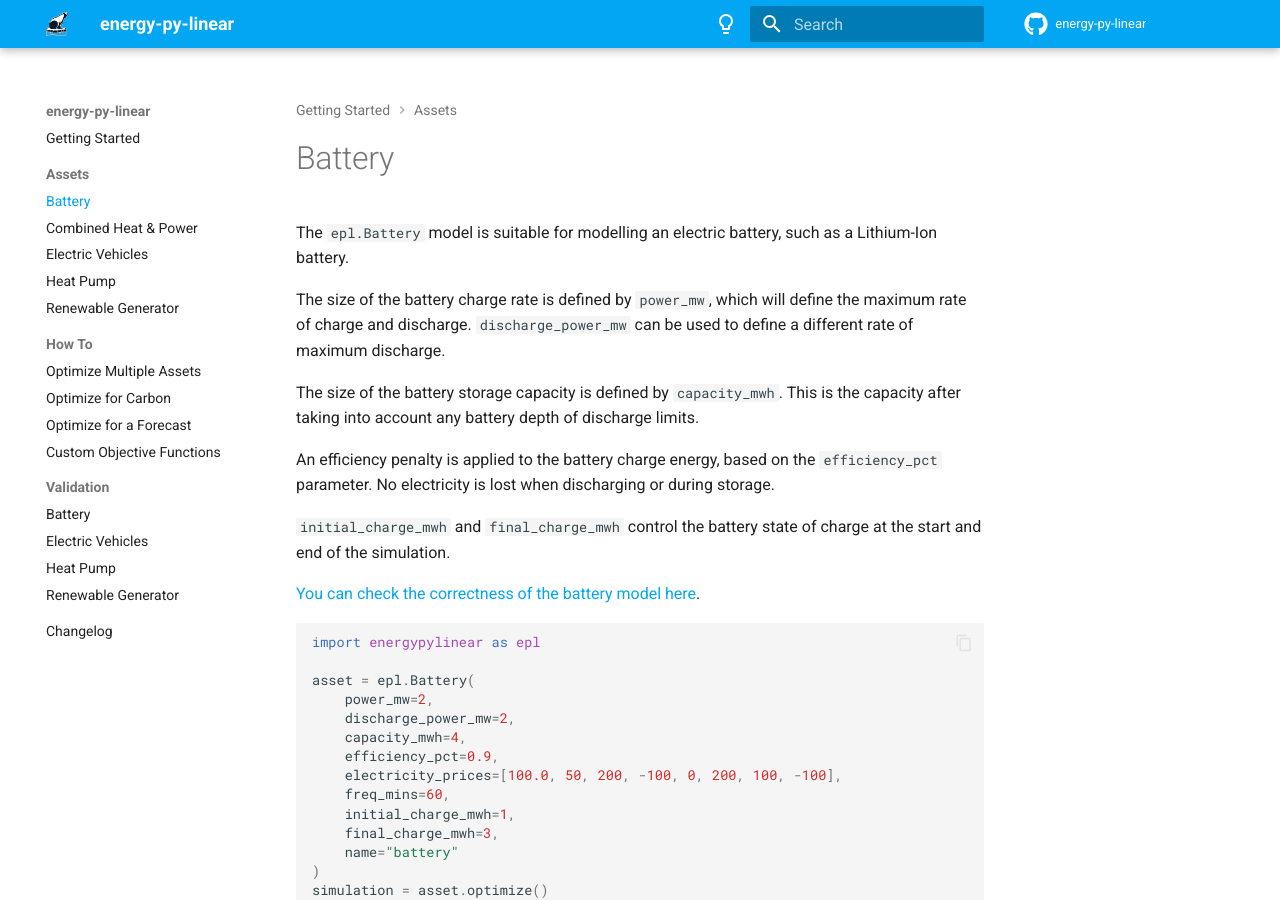
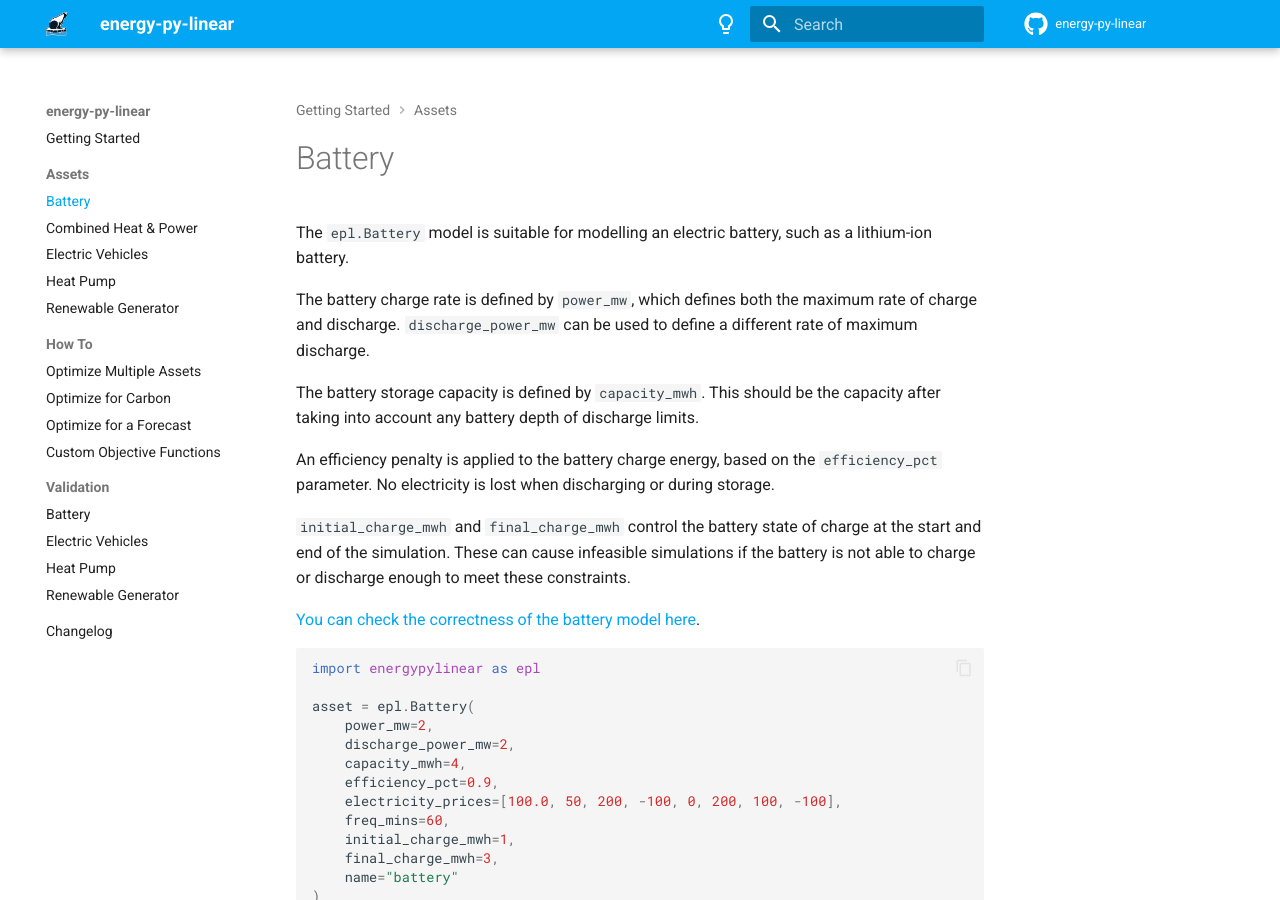
Before and after one commit to ADGEfficiency/energy-py-linear, an MkDocs documentation site: the page built from docs/docs/assets/battery.md, in a window 1280 px wide and 900 px high. Built offline with MkDocs 1.6.1 and Material for MkDocs 9.7.7, drawn with Linux system fonts in a browser that asks for light colours; comment, search, counter and statistics services are not loaded; the version menu is left out.

```diff
--- a/docs/docs/assets/battery.md
+++ b/docs/docs/assets/battery.md
@@ -1,14 +1,14 @@
 # Battery
 
-The `epl.Battery` model is suitable for modelling an electric battery, such as a Lithium-Ion battery.
+The `epl.Battery` model is suitable for modelling an electric battery, such as a lithium-ion battery.
 
-The size of the battery charge rate is defined by `power_mw`, which will define the maximum rate of charge and discharge. `discharge_power_mw` can be used to define a different rate of maximum discharge.
+The battery charge rate is defined by `power_mw`, which defines both the maximum rate of charge and discharge. `discharge_power_mw` can be used to define a different rate of maximum discharge.
 
-The size of the battery storage capacity is defined by `capacity_mwh`.  This is the capacity after taking into account any battery depth of discharge limits.
+The battery storage capacity is defined by `capacity_mwh`.  This should be the capacity after taking into account any battery depth of discharge limits.
 
 An efficiency penalty is applied to the battery charge energy, based on the `efficiency_pct` parameter.  No electricity is lost when discharging or during storage.
 
-`initial_charge_mwh` and `final_charge_mwh` control the battery state of charge at the start and end of the simulation.
+`initial_charge_mwh` and `final_charge_mwh` control the battery state of charge at the start and end of the simulation.  These can cause infeasible simulations if the battery is not able to charge or discharge enough to meet these constraints.
 
 [You can check the correctness of the battery model here](https://energypylinear.adgefficiency.com/latest/validation/battery/).
 
--- a/pyproject.toml
+++ b/pyproject.toml
@@ -90,3 +90,6 @@
 exclude_also =[
   "@(abc\\.)?abstractmethod"
 ]
+
+[tool.pylint]
+load-plugins = "pylint.extensions.docparams"
```
Also changed, not shown: 1 other file.
